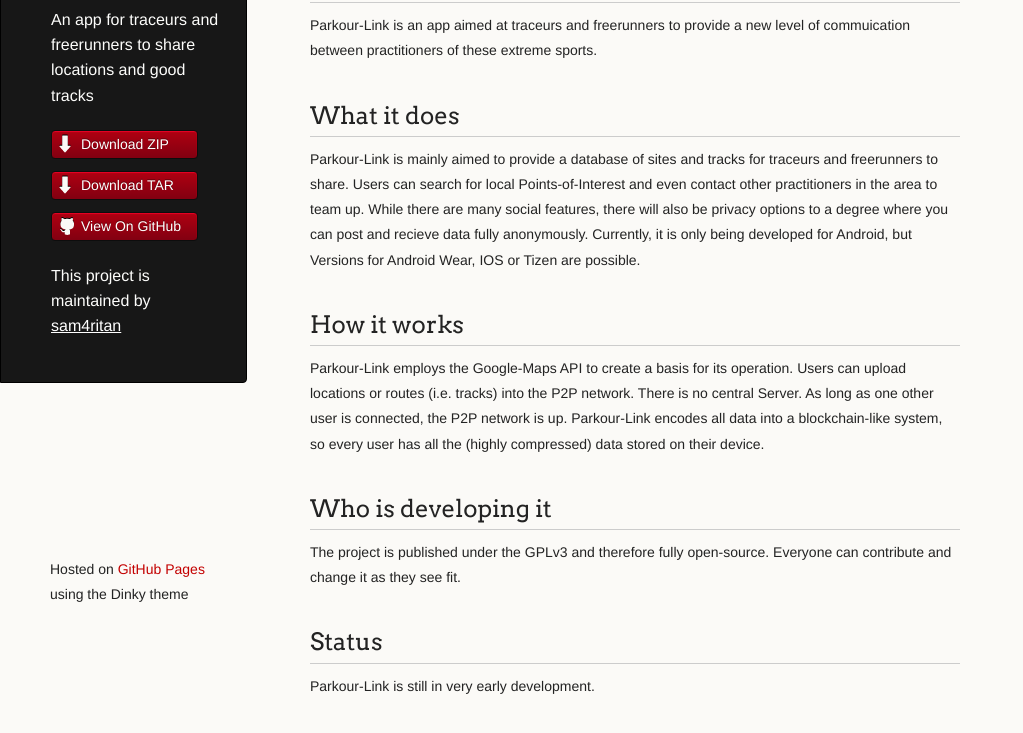
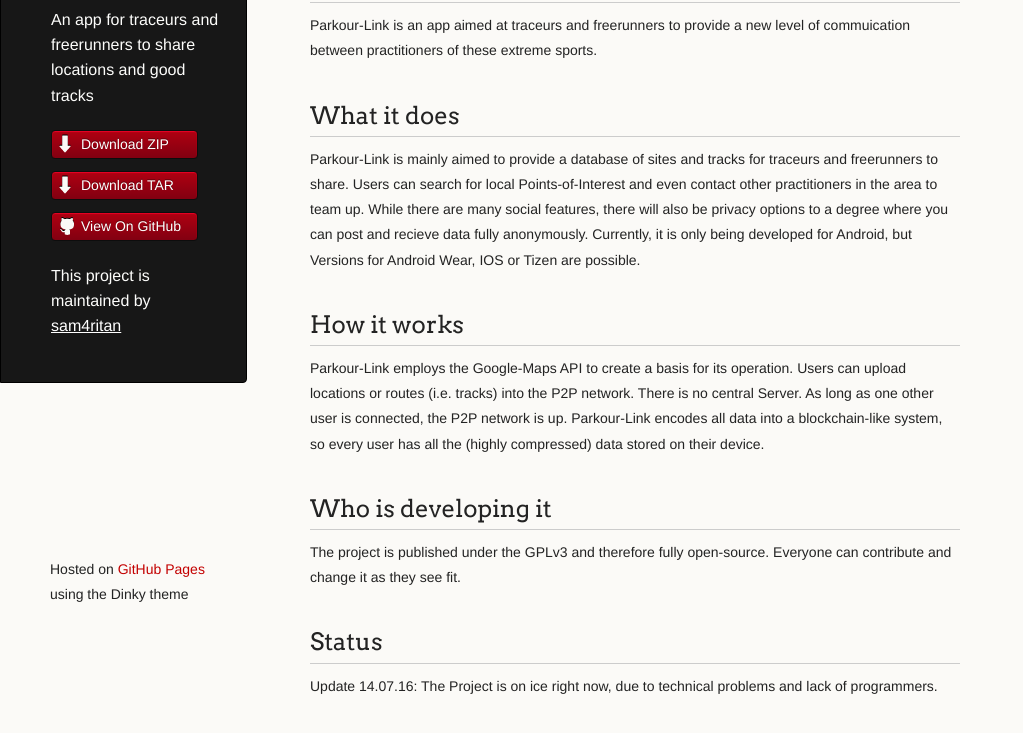
Before and after one commit to sam4ritan/ParkourLink, a plain HTML site: page index.html in a window 1280 px wide. Shown: the part 161-894 px from the top of the page, without its empty margins (0-1023 px from the left). Drawn offline with Linux system fonts and the light colour scheme.

Commit message:
Project on ice

```diff
--- a/index.html
+++ b/index.html
@@ -58,7 +58,7 @@
 <h2>
 <a id="status" class="anchor" href="#status" aria-hidden="true"><span aria-hidden="true" class="octicon octicon-link"></span></a>Status</h2>
 
-<p>Parkour-Link is still in very early development.</p>
+<p>Update 14.07.16: The Project is on ice right now, due to technical problems and lack of programmers.</p>
       </section>
       <footer>
         <p><small>Hosted on <a href="https://pages.github.com">GitHub Pages</a> using the Dinky theme</small></p>
```
